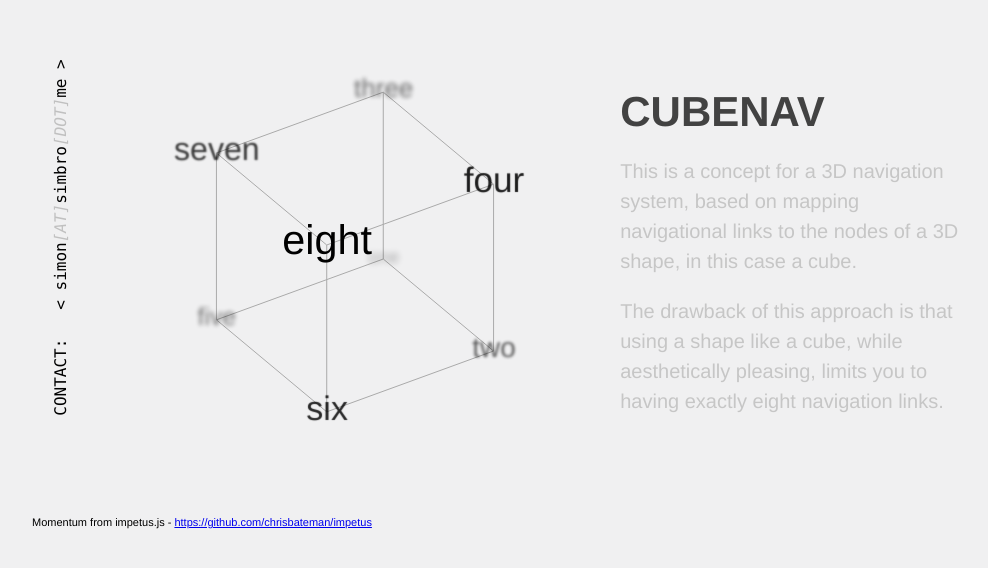
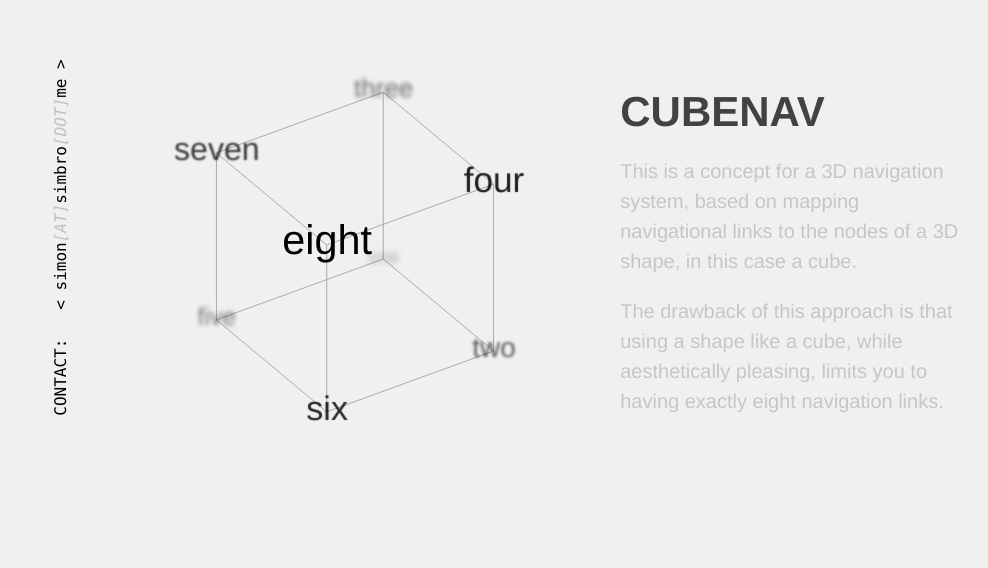
Before and after one commit to orbmis/cubemenu, a plain HTML site: page index.html in a window 1280 px wide. Shown: the whole page, without its empty margins (186-1174 px from the left). Drawn offline with Linux system fonts and the light colour scheme.

Commit message:
Update index.html

```diff
--- a/index.html
+++ b/index.html
@@ -101,10 +101,6 @@
                 </section>
             </article>
         </div>
-
-        <footer>
-            Momentum from impetus.js - <a href="https://github.com/chrisbateman/impetus">https://github.com/chrisbateman/impetus</a>
-        </footer>
 
         <script src="impetus.min.js"></script>
 
```
